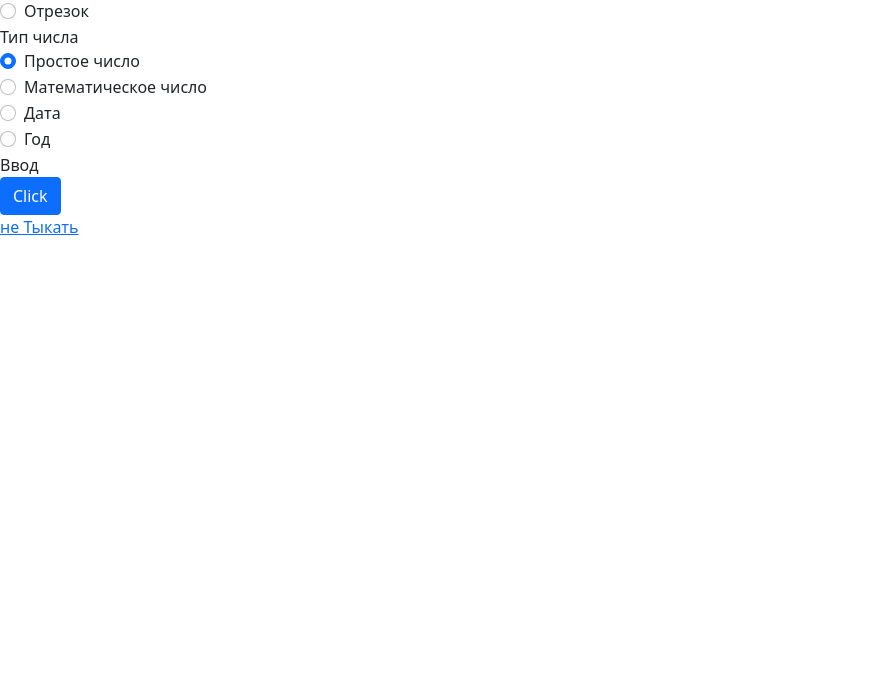
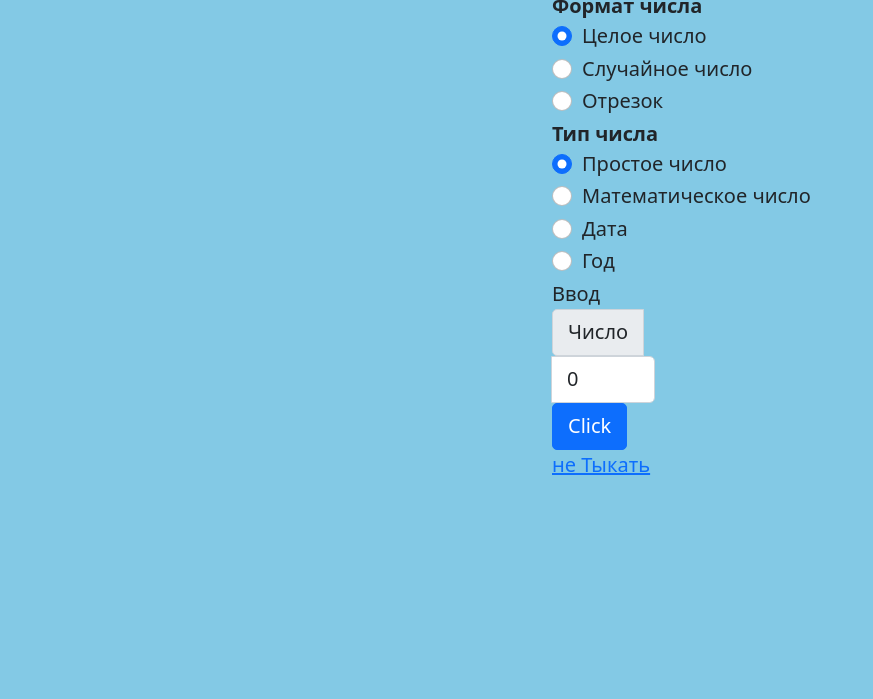
Before and after one commit to Mektus32/web, a plain HTML site: page index.html in a window 1280 px wide. Shown: the part 101-800 px from the top of the page, without its empty margins (0-873 px from the left). Drawn offline with nearby package versions, Linux system fonts and the light colour scheme.

Commit message:
finalv1.0

```diff
--- a/index.html
+++ b/index.html
@@ -2,18 +2,17 @@
 <html lang="en">
 <head>
     <meta charset="UTF-8">
-    <title>Title</title>
+    <title>Числа</title>
+    <h3>Числа</h3>
     <script src="https://code.jquery.com/jquery-3.5.1.min.js"></script>
     <link href="https://cdn.jsdelivr.net/npm/bootstrap@5.0.0-beta2/dist/css/bootstrap.min.css" rel="stylesheet" integrity="sha384-BmbxuPwQa2lc/FVzBcNJ7UAyJxM6wuqIj61tLrc4wSX0szH/Ev+nYRRuWlolflfl" crossorigin="anonymous">
     <script src="https://cdn.jsdelivr.net/npm/bootstrap@5.0.0-beta2/dist/js/bootstrap.bundle.min.js" integrity="sha384-b5kHyXgcpbZJO/tY9Ul7kGkf1S0CWuKcCD38l8YkeH8z8QjE0GmW1gYU5S9FOnJ0" crossorigin="anonymous"></script>
+    <link rel="stylesheet" type="text/css" href="style.css">
 </head>
 <body>
     <div>
-        <dib>
-            <label>Числа</label><br>
-        </dib>
         <div>
-            <label class="form-check-label">Формат числа</label><br>
+            <label class="form-check-label"><b>Формат числа</b></label><br>
             <div class="form-check">
                 <input class="form-check-input" type="radio" name="number" id="inputInt" value="int" checked>
                 <label class="form-check-label" for="inputInt">
@@ -34,7 +33,7 @@
             </div>
         </div>
         <div>
-            <label class="form-check-label">Тип числа</label><br>
+            <label class="form-check-label"><b>Тип числа</b></label><br>
             <div class="form-check">
                 <input class="form-check-input" type="radio" name="type" id="inputTrivial" value="trivial" checked>
                 <label class="form-check-label" for="inputTrivial">
@@ -64,19 +63,19 @@
             <label>Ввод</label><br>
             <div class="input-group" id="numberDiv">
                 <span class="input-group-text">Число</span>
-                <input type="number" step="1" class="form-control" id="number">
+                <input type="number" step="1" class="form-control" id="number" value="0">
             </div>
             <div class="input-group mb-3" id="dateDiv">
                 <span class="input-group-text">Месяц</span>
-                <input type="number" step="1" class="form-control" id="dateMonth">
+                <input type="number" step="1" class="form-control" id="dateMonth" value="0"><Br>
                 <span class="input-group-text">День</span>
-                <input type="number" step="1" class="form-control" id="dateDay">
+                <input type="number" step="1" class="form-control" id="dateDay" value="0">
             </div>
             <div class="input-group mb-3" id="rangeDiv">
                 <span class="input-group-text">Старт</span>
-                <input type="number" step="1" class="form-control" id="startRange">
+                <input type="number" step="1" class="form-control" id="startRange" value="0"><Br>
                 <span class="input-group-text">Конец</span>
-                <input type="number" step="1" class="form-control" id="endRange">
+                <input type="number" step="1" class="form-control" id="endRange" value="0">
             </div>
             <button id="click" type="button" class="btn btn-primary">Click</button>
         </div>
--- a/requests.js
+++ b/requests.js
@@ -72,5 +72,5 @@ $(document).ready(function () {
         $("#dateDiv").hide();
         $("#rangeDiv").hide();
     }
-    hideAll();
+    updateInput();
 });
--- /dev/null
+++ b/style.css
@@ -0,0 +1,18 @@
+html {
+    font-family: "Times New Roman", serif;
+    font-size: 20px;
+    margin-left: 40%;
+}
+
+body {
+    padding: 40px;
+    background: #83c9e5;
+}
+.input-group {
+    width: 15%;
+    text-align:left;
+}
+.input-group.mb-3 {
+    width: 35%;
+    text-align:left;
+}
```
Also changed, not shown: README.md.
